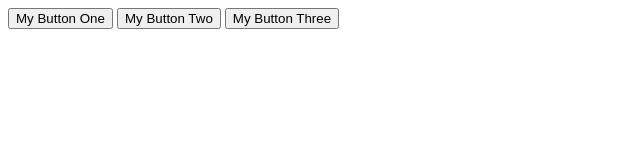
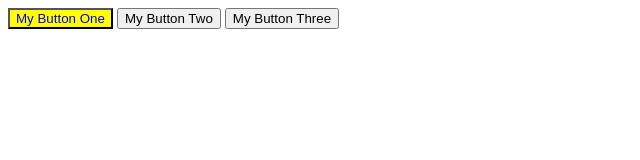
Before and after one commit to 00Merlin00/javascript_practice, a plain HTML site: page index2.html in a window 1280 px wide. Both pictures are taken after a click on the button "My Button One". Shown: the whole page, without its empty margins (0-640 px from the left). Drawn offline with Linux system fonts and the light colour scheme.

Commit message:
some commit

```diff
--- a/script2.js
+++ b/script2.js
@@ -1,3 +1,8 @@
-const allButtons = document.querySelectorAll("button");
+const allButtons = document.querySelectorAll(".button button");
 
-button
+for(let button of allButtons) {
+    button.addEventListener("click" , function(e){
+    return e.target.style.color = "blue",
+    e.target.style.background = "yellow"
+    })
+}
```
Also changed, not shown: index.html (+0 -4 lines), style.css (line endings or trailing spaces).
